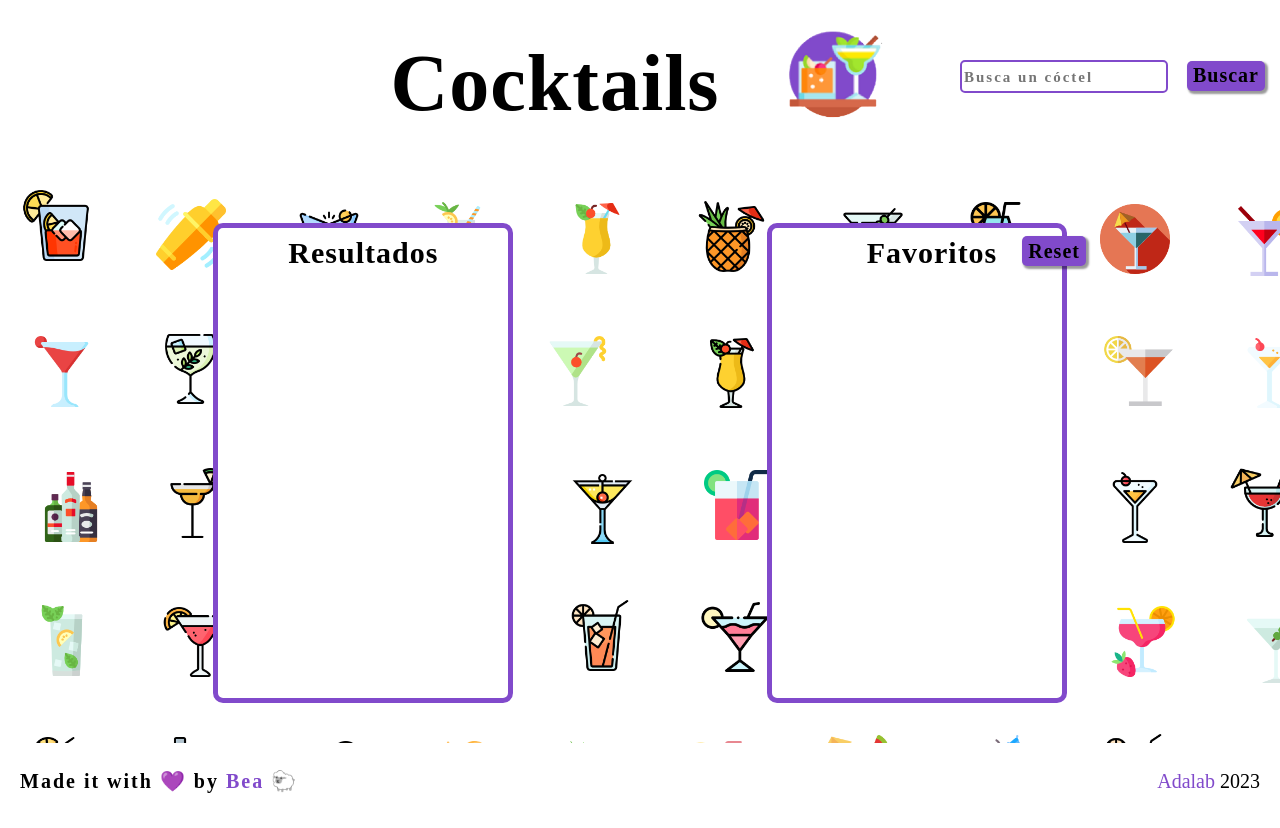
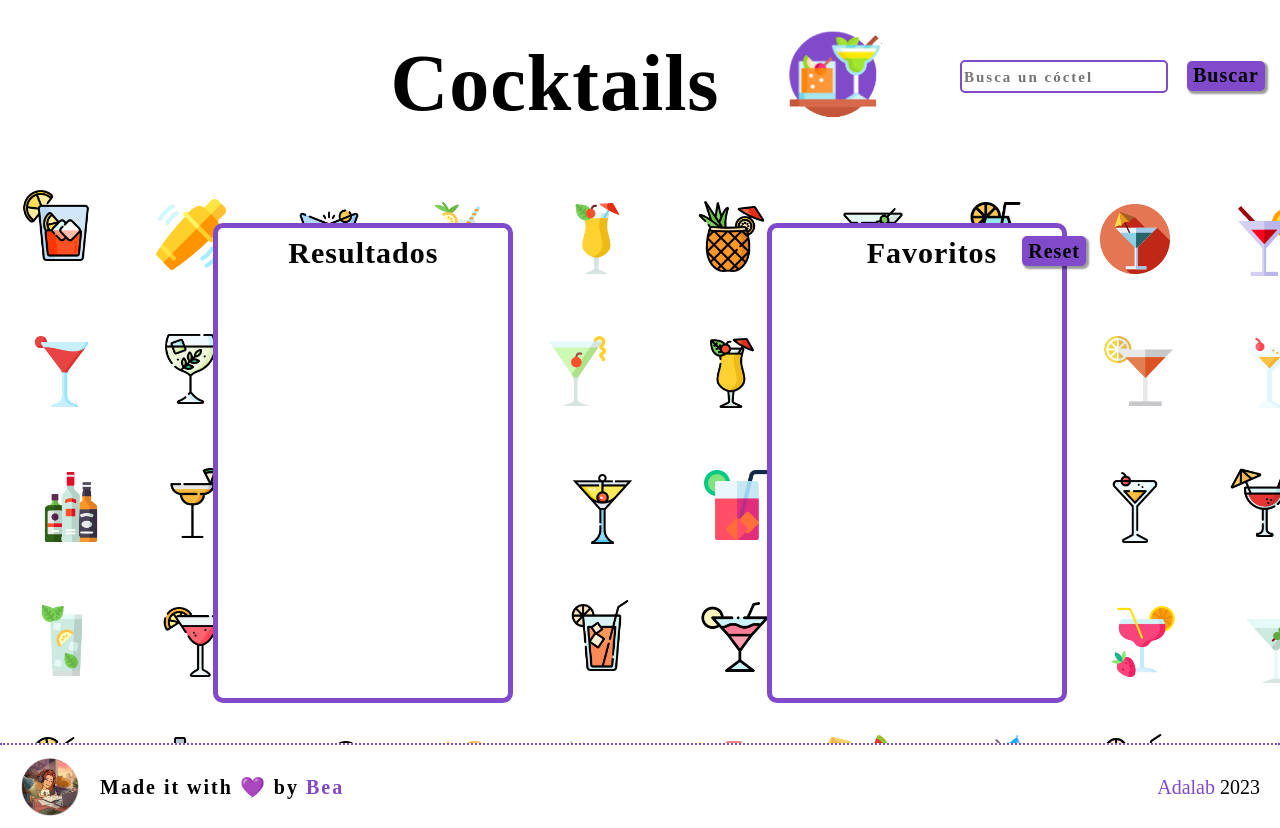
Before and after one commit to Adalab/modulo-2-evaluacion-final-beafig, a website: page src/html/index.html in a window 1280 px wide. Drawn offline with nearby package versions, Linux system fonts and the light colour scheme; files that its build step writes are made by us from their sources; no server answers; files whose address does not match are found by name; a web font is replaced by a local one.

Commit message:
Fix reset button and add img in footer

```diff
--- a/src/html/partials/footer.html
+++ b/src/html/partials/footer.html
@@ -1,14 +1,17 @@
 <footer class="footer">
-  <p class="footer__text">
-    Made it with 💜 by
-    <a
-      class="footer__link"
-      href="https://github.com/Adalab/modulo-2-evaluacion-final-beafig"
-      target="_blank"
-      >Bea</a
-    >
-    🐑
-  </p>
+  <div class="footer__container">
+    <img
+      src="./assets/images/studying.png"
+      alt="Logo Bea"
+      class="footer__img"
+    />
+    <p class="footer__text">
+      Made it with 💜 by
+      <a class="footer__link" href="https://github.com/beafig" target="_blank"
+        >Bea</a
+      >
+    </p>
+  </div>
   <p class="footer__small">
     <a class="footer__link" href="https://adalab.es/" target="_blank">Adalab</a>
     2023
--- a/src/scss/layout/_body.scss
+++ b/src/scss/layout/_body.scss
@@ -80,5 +80,9 @@
 
 .fa-solid {
   margin-left: 10px;
+  color: $mainColor;
+  padding: 0 4px;
+  border: 2px solid $mainColor;
+  border-radius: 50%;
   cursor: pointer;
 }
--- a/src/scss/layout/_footer.scss
+++ b/src/scss/layout/_footer.scss
@@ -1,9 +1,10 @@
 .footer {
-  height: 75px;
+  height: 85px;
   display: flex;
   justify-content: space-between;
   align-items: center;
   padding: 0 20px;
+  border-top: 2px dotted $mainColor;
   &__text {
     font-family: $mainFont;
     font-weight: 600;
@@ -15,8 +16,17 @@
     cursor: pointer;
     color: $mainColor;
   }
+  &__img {
+    width: 60px;
+    height: 60px;
+  }
   &__small {
     font-family: $mainFont;
     font-size: 20px;
   }
+  &__container {
+    display: flex;
+    align-items: center;
+    gap: 20px;
+  }
 }
```
Also changed, not shown: docs/assets/js/main.js (+1 -1 lines), docs/index.html (+15 -10 lines), src/html/partials/header.html (+1 -0 lines), src/html/partials/main.html (+1 -0 lines), src/js/main.js (+17 -2 lines), docs/assets/css/main.css.
